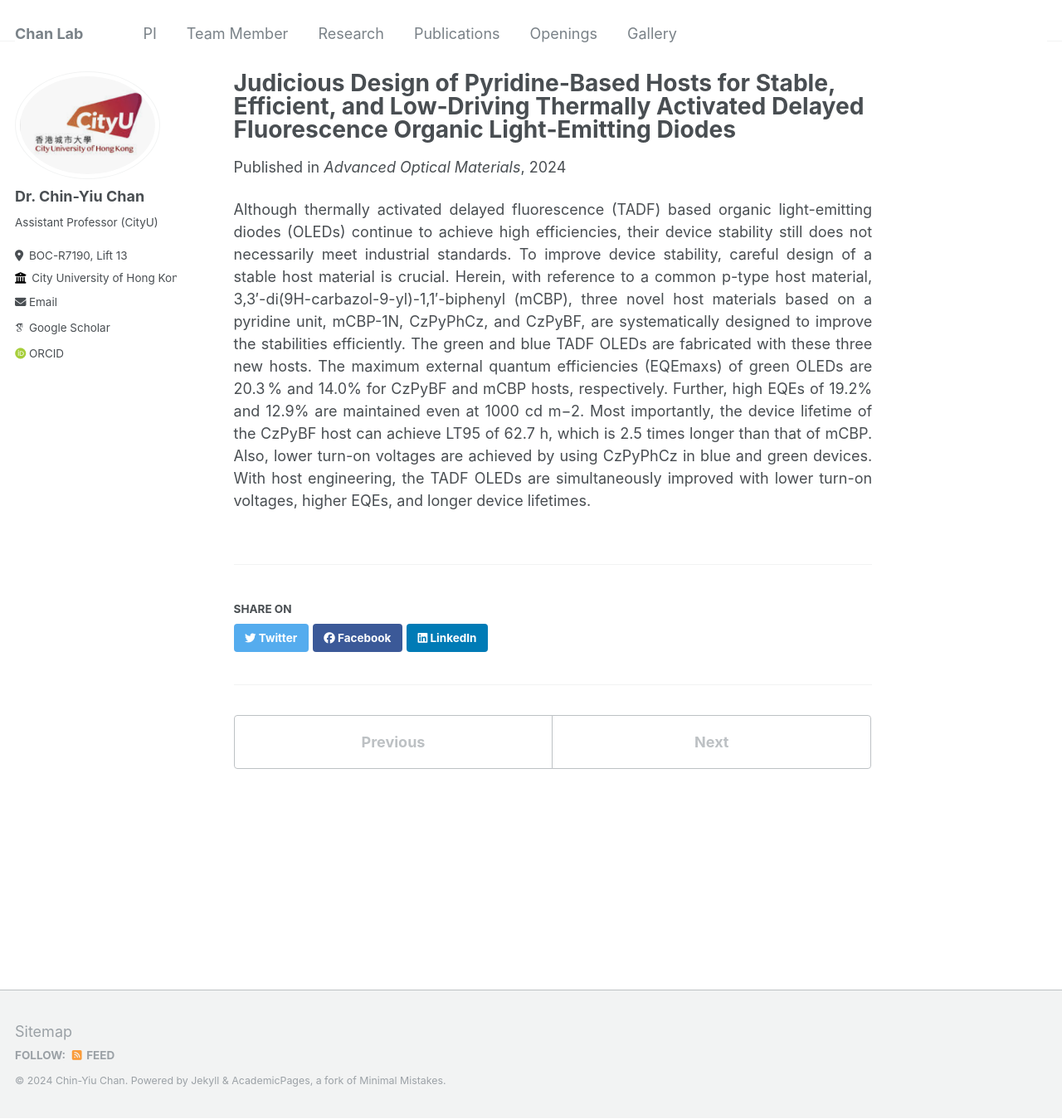
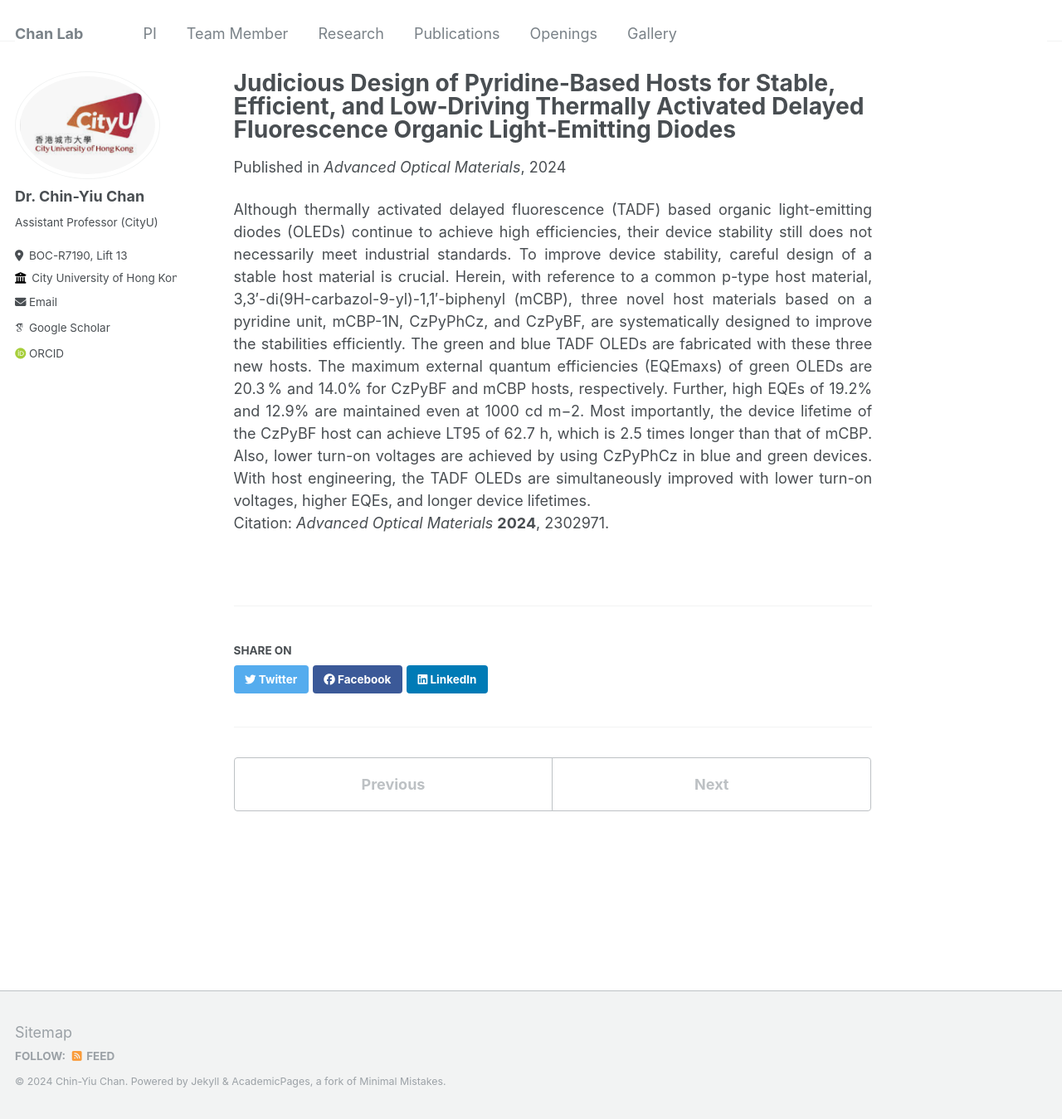
Before and after one commit to cychan-chem/chinychan.github.io, a Jekyll site: the page built from _publications/2024-02.md, in a window 1280 px wide and 1349 px high. Shown: the whole window at 83% size. Built offline with Jekyll 4.4.1, drawn with Linux system fonts in a browser that asks for light colours; some web fonts are replaced.

Commit message:
Update 2024-02.md

```diff
--- a/_publications/2024-02.md
+++ b/_publications/2024-02.md
@@ -9,3 +9,4 @@ excerpt: Yanmei Hu, Alexander Civil, Yufang Li, Gerardus N Iswara Lestanto, Youi
 <div style="text-align: justify">
 Although thermally activated delayed fluorescence (TADF) based organic light-emitting diodes (OLEDs) continue to achieve high efficiencies, their device stability still does not necessarily meet industrial standards. To improve device stability, careful design of a stable host material is crucial. Herein, with reference to a common p-type host material, 3,3′-di(9H-carbazol-9-yl)-1,1′-biphenyl (mCBP), three novel host materials based on a pyridine unit, mCBP-1N, CzPyPhCz, and CzPyBF, are systematically designed to improve the stabilities efficiently. The green and blue TADF OLEDs are fabricated with these three new hosts. The maximum external quantum efficiencies (EQEmaxs) of green OLEDs are 20.3 % and 14.0% for CzPyBF and mCBP hosts, respectively. Further, high EQEs of 19.2% and 12.9% are maintained even at 1000 cd m−2. Most importantly, the device lifetime of the CzPyBF host can achieve LT95 of 62.7 h, which is 2.5 times longer than that of mCBP. Also, lower turn-on voltages are achieved by using CzPyPhCz in blue and green devices. With host engineering, the TADF OLEDs are simultaneously improved with lower turn-on voltages, higher EQEs, and longer device lifetimes.
 </div>
+Citation: _Advanced Optical Materials_ **2024**, 2302971.
```
